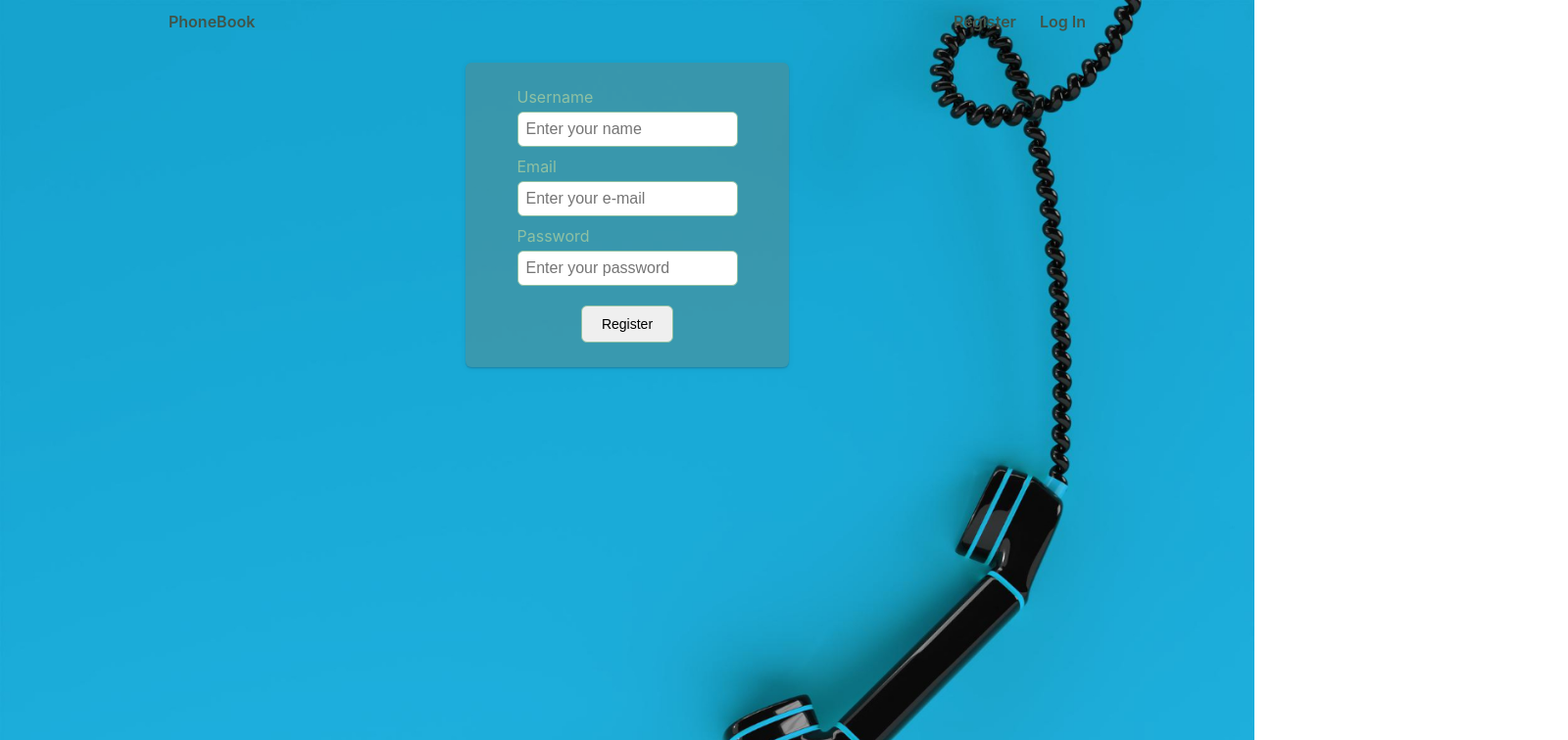
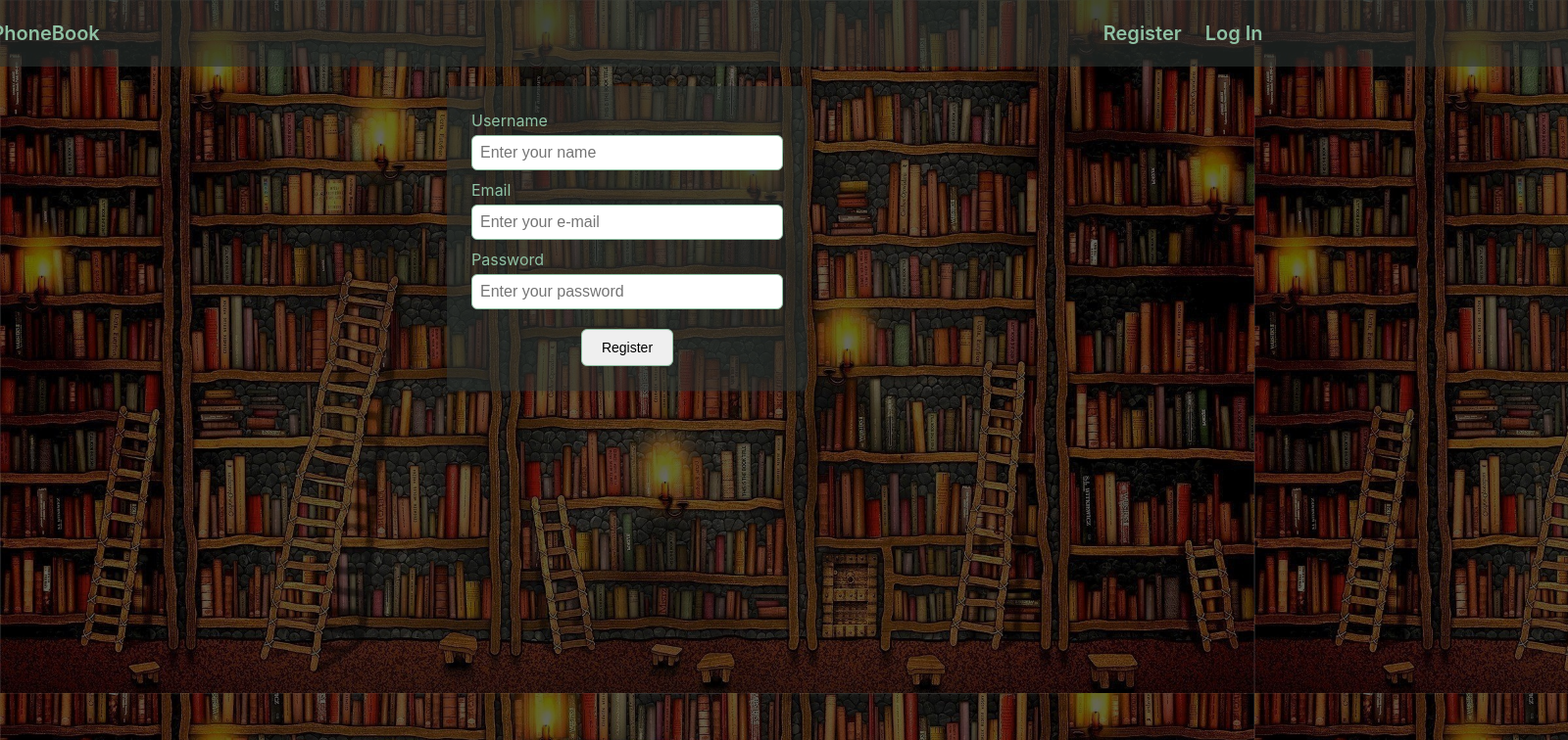
Before and after one commit to Senichkaa/goit-react-hw-08-phonebook, a React (Create React App) app: page /goit-react-hw-08-phonebook/register in a window 1280 px wide. Shown: the top 756 px of the page at 98% size, 1600 px wide, since content can reach past the window. Built offline with nearby package versions, Linux system fonts and the light colour scheme.

Commit message:
added styles

```diff
--- a/src/components/App.styled.jsx
+++ b/src/components/App.styled.jsx
@@ -7,6 +7,7 @@ export const Input = styled.input`
   border-radius: 6px;
   font-size: 16px;
   margin-top: 5px;
+  width: 300px;
 `;
 
 export const Form = styled.form`
@@ -14,12 +15,13 @@ export const Form = styled.form`
   flex-direction: column;
   align-items: center;
   padding: 25px;
-  max-width: 280px;
+  max-width: 320px;
   margin: 0 auto;
-  background-color: rgba(108, 128, 116, 0.4);
+  background-color: rgba(44, 51, 47, 0.6);
   border-radius: 6px;
   box-shadow: 0px 2px 1px rgba(46, 47, 66, 0.08),
     0px 1px 1px rgba(46, 47, 66, 0.16), 0px 1px 6px rgba(46, 47, 66, 0.08);
+  z-index: 2;
 `;
 
 export const Button = styled.button`
@@ -45,6 +47,8 @@ export const InputList = styled.input`
   border-radius: 6px;
   font-size: 16px;
   margin-top: 5px;
+
+  width: 300px;
 `;
 export const Label = styled.label`
   display: flex;
@@ -58,7 +62,8 @@ export const Header = styled.h2`
   justify-content: center;
   align-items: center;
   margin-bottom: 10px;
-  color: #415449;
+
+  color: #8fc1a3;
 `;
 export const DeleteButton = styled.button`
   display: flex;
@@ -79,13 +84,13 @@ export const DeleteButton = styled.button`
 
 export const HOneStart = styled.h1`
   font-weight: 600;
-  color: #415449;
+  color: #8fc1a3;
 `;
 
 export const ContactFormLabel = styled.label`
   display: flex;
   flex-direction: column;
-  margin-bottom: 10px;
+  margin-bottom: 15px;
   color: #8fc1a3;
 `;
 
@@ -96,7 +101,7 @@ export const FilterDivWrap = styled.div`
   padding: 25px;
   width: 330px;
   margin: 0 auto;
-  background-color: rgba(108, 128, 116, 0.4);
+  background-color: rgba(44, 51, 47, 0.6);
   border-radius: 6px;
   box-shadow: 0px 2px 1px rgba(46, 47, 66, 0.08),
     0px 1px 1px rgba(46, 47, 66, 0.16), 0px 1px 6px rgba(46, 47, 66, 0.08);
@@ -107,6 +112,8 @@ export const FilterLi = styled.li`
   display: flex;
   justify-content: center;
   align-items: center;
+
+  color: #8fc1a3;
 `;
 
 export const FilterUl = styled.ul`
@@ -114,3 +121,8 @@ export const FilterUl = styled.ul`
   padding: 0;
   margin: 0;
 `;
+
+export const ContactsDivWrap = styled.div`
+  display: flex;
+  flex-direction: column;
+`;
--- a/src/components/AppBar/AppBar.styled.jsx
+++ b/src/components/AppBar/AppBar.styled.jsx
@@ -2,7 +2,11 @@ import styled from '@emotion/styled';
 
 export const Header = styled.header`
   display: flex;
-  justify-content: space-between;
+  justify-content: center;
+  gap: 1000px;
   align-items: center;
-  margin-bottom: 20px;
+  background-color: rgba(44, 51, 47, 0.6);
+  /* background-color: #fff; */
+  padding: 10px;
+  width: 1900px;
 `;
--- a/src/components/AuthNav/AuthNav.styled.jsx
+++ b/src/components/AuthNav/AuthNav.styled.jsx
@@ -6,11 +6,13 @@ export const StyledNavLink = styled(NavLink)`
   text-decoration: none;
   padding: 12px;
   font-weight: 600;
-  color: #415449;
+  font-size: 20px;
+  color: #8fc1a3;
+
   :hover {
-    color: #84b096;
+    color: #c5cec9;
   }
   :active {
-    color: #6c8074;
+    color: #c5cec9;
   }
 `;
--- a/src/components/Layout/Layout.jsx
+++ b/src/components/Layout/Layout.jsx
@@ -1,14 +1,15 @@
 import AppBar from 'components/AppBar/AppBar';
 import { Suspense } from 'react';
 import { Outlet } from 'react-router-dom';
+import { HeaderWrapperDiv } from './Layout.styled';
 
 export default function Layout() {
   return (
-    <div style={{ maxWidth: 960, margin: '0 auto', padding: '0 16px' }}>
+    <HeaderWrapperDiv>
       <AppBar />
       <Suspense fallback={null}>
         <Outlet />
       </Suspense>
-    </div>
+    </HeaderWrapperDiv>
   );
 }
--- /dev/null
+++ b/src/components/Layout/Layout.styled.jsx
@@ -0,0 +1,11 @@
+import styled from '@emotion/styled';
+
+export const HeaderWrapperDiv = styled.div`
+  display: flex;
+  flex-direction: column;
+
+  justify-content: center;
+  align-items: center;
+
+  max-width: 1950px;
+`;
--- a/src/components/LoginForm/LoginForm.styled.jsx
+++ b/src/components/LoginForm/LoginForm.styled.jsx
@@ -5,9 +5,9 @@ export const LogInForm = styled.form`
   flex-direction: column;
   align-items: center;
   padding: 25px;
-  max-width: 280px;
-  margin: 0 auto;
-  background-color: rgba(108, 128, 116, 0.4);
+  max-width: 320px;
+  margin-top: 20px;
+  background-color: rgba(44, 51, 47, 0.6);
   border-radius: 6px;
   box-shadow: 0px 2px 1px rgba(46, 47, 66, 0.08),
     0px 1px 1px rgba(46, 47, 66, 0.16), 0px 1px 6px rgba(46, 47, 66, 0.08);
@@ -26,6 +26,7 @@ export const LoginInput = styled.input`
   border-radius: 6px;
   font-size: 16px;
   margin-top: 5px;
+  width: 300px;
 `;
 
 export const LoginButton = styled.button`
--- a/src/components/Navigation/Navigation.styled.jsx
+++ b/src/components/Navigation/Navigation.styled.jsx
@@ -6,11 +6,13 @@ export const NaviStyledNavLink = styled(NavLink)`
   text-decoration: none;
   padding: 12px;
   font-weight: 600;
-  color: #415449;
+  font-size: 20px;
+  color: #8fc1a3;
+
   :hover {
-    color: #84b096;
+    color: #c5cec9;
   }
   :active {
-    color: #6c8074;
+    color: #c5cec9;
   }
 `;
--- a/src/components/RegisterForm/RegisterForm.styled.jsx
+++ b/src/components/RegisterForm/RegisterForm.styled.jsx
@@ -4,10 +4,10 @@ export const RegistrationForm = styled.form`
   display: flex;
   flex-direction: column;
   align-items: center;
+  margin-top: 20px;
   padding: 25px;
-  max-width: 280px;
-  margin: 0 auto;
-  background-color: rgba(108, 128, 116, 0.4);
+  max-width: 320px;
+  background-color: rgba(44, 51, 47, 0.6);
   border-radius: 6px;
   box-shadow: 0px 2px 1px rgba(46, 47, 66, 0.08),
     0px 1px 1px rgba(46, 47, 66, 0.16), 0px 1px 6px rgba(46, 47, 66, 0.08);
@@ -26,6 +26,7 @@ export const RegisterInput = styled.input`
   border-radius: 6px;
   font-size: 16px;
   margin-top: 5px;
+  width: 300px;
 `;
 
 export const RegisterButton = styled.button`
--- a/src/components/UserMenu/UserMenu.styled.jsx
+++ b/src/components/UserMenu/UserMenu.styled.jsx
@@ -8,7 +8,9 @@ export const WrapperDiv = styled.div`
 
 export const HelloUserP = styled.p`
   font-weight: 600;
-  color: #415449;
+  font-size: 20px;
+
+  color: #8fc1a3;
 `;
 
 export const LogOutButton = styled.button`
@@ -18,6 +20,7 @@ export const LogOutButton = styled.button`
   border: 1px solid #8fc1a3;
   font-size: 14px;
   padding: 10px 20px;
+  margin-right: 10px;
   cursor: pointer;
 
   :hover {
--- a/src/components/pages/Contacts.jsx
+++ b/src/components/pages/Contacts.jsx
@@ -1,16 +1,16 @@
 import { ContactForm } from 'components/ContactForm/ContactForm';
 import { ContactList } from 'components/ContactList/ContactList';
 import { Filter } from 'components/Filter';
-import { Header } from 'components/App.styled';
+import { Header, ContactsDivWrap } from 'components/App.styled';
 
 export default function Contacts() {
   return (
-    <div>
+    <ContactsDivWrap>
       <Header>Contacts</Header>
       <ContactForm />
       <Header>Filter</Header>
       <Filter />
       <ContactList />
-    </div>
+    </ContactsDivWrap>
   );
 }
--- a/src/components/pages/Home.jsx
+++ b/src/components/pages/Home.jsx
@@ -3,7 +3,11 @@ export default function Home() {
   return (
     <div>
       <HOneStart>
-        ContactsBook welcome page{' '}
+        Hi! This is your contact book.
+        <br />
+        Here you can save contacts and find someone you wrote.
+        <br />
+        Enjoy{' '}
         <span role="img" aria-label="Greeting icon">
           💁‍♀️
         </span>
--- a/src/index.css
+++ b/src/index.css
@@ -7,8 +7,10 @@ body {
     sans-serif;
   -webkit-font-smoothing: antialiased;
   -moz-osx-font-smoothing: grayscale;
-  background-image: url(../phone-bcg2.jpg);
+  /* background-image: url(../backgrnd.jpg); */
+  background-image: url(../backgrnd.jpg);
   background-size: cover;
+  background-color: rgba(0, 0, 0, 0.6);
 }
 
 code {
```
Also changed, not shown: backgrnd.jpg (added), phone-bcg2.jpg (deleted).
